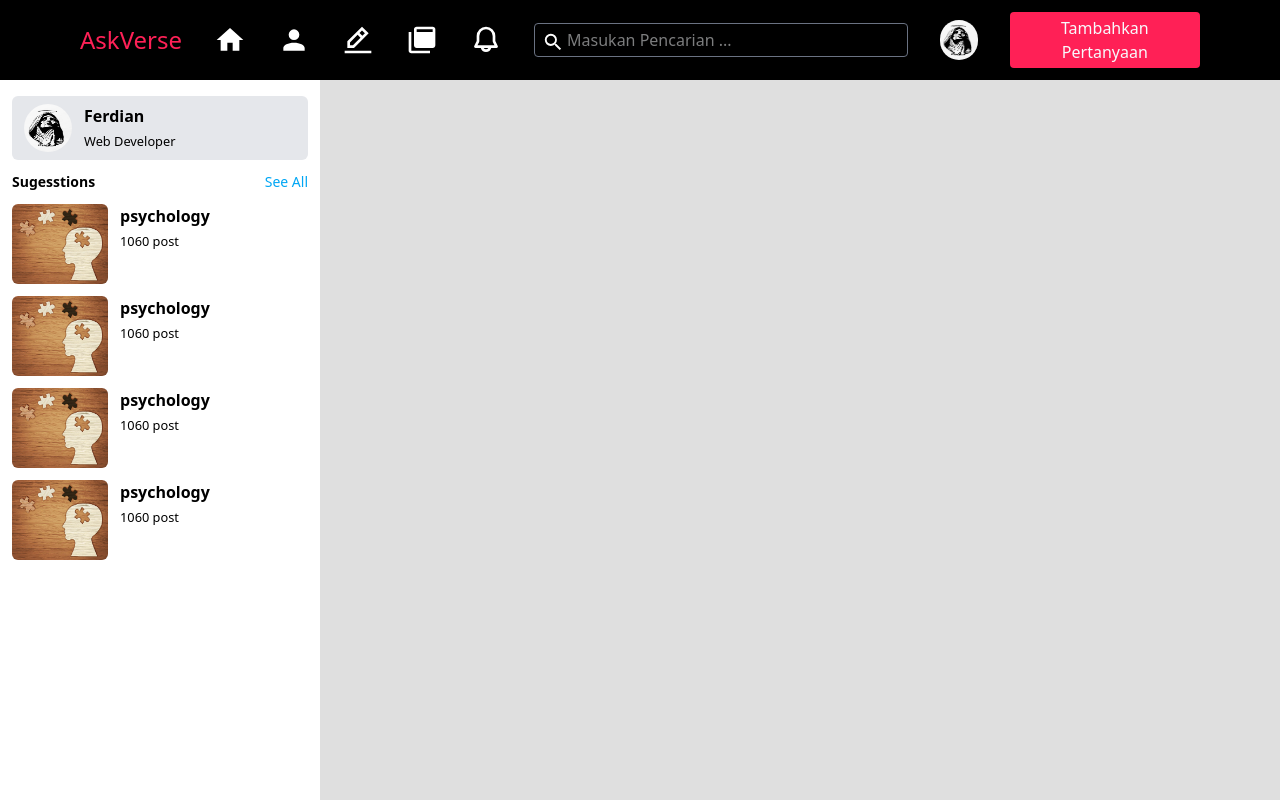
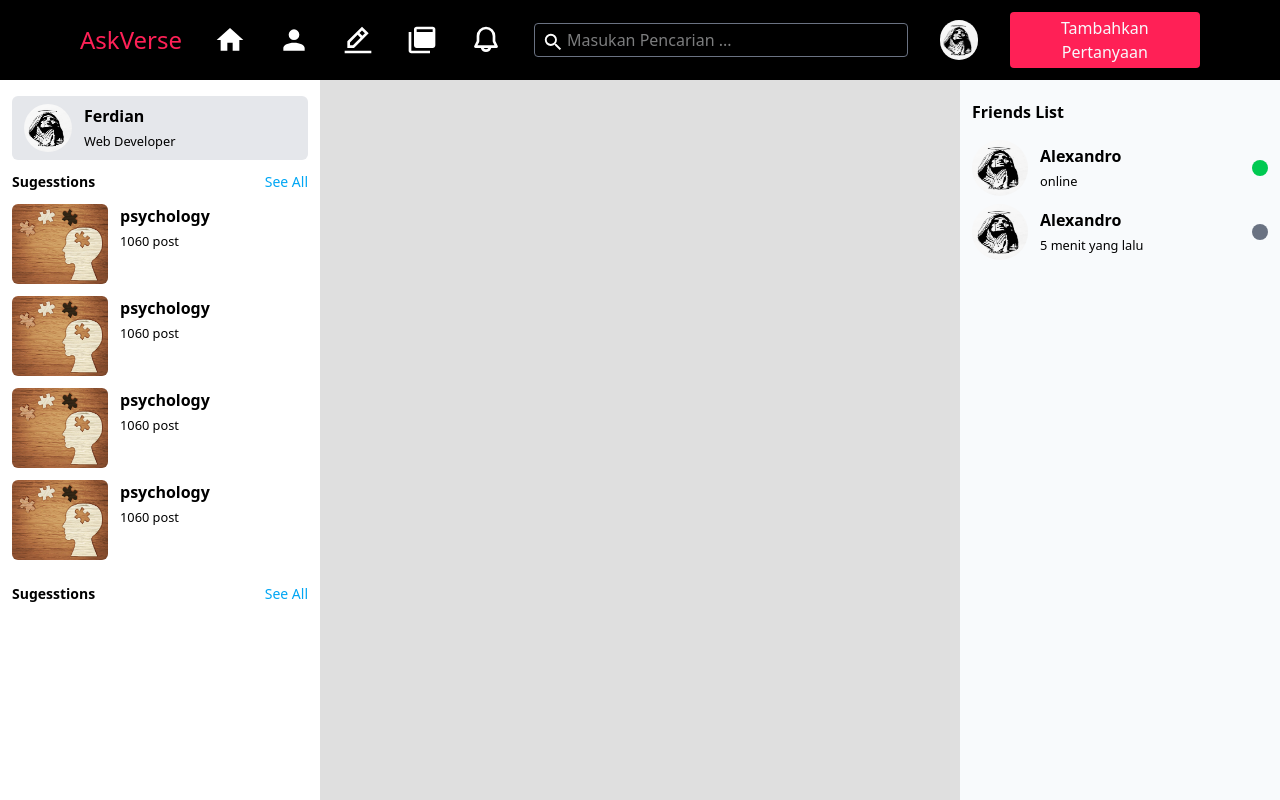
Before and after one commit to ferdian32/Social-media, a React (Vite) app: page /home in a window 1280 px wide. Built offline with nearby package versions, Linux system fonts and the light colour scheme.

Commit message:
menambahkan fitur friendlist dan menambahkan fitur kategori postingan

```diff
--- a/src/components/aside.tsx
+++ b/src/components/aside.tsx
@@ -1,5 +1,5 @@
 import { Component } from "react";
-
+import SuggestionFriends from "../fragments/suggestionFriends.tsx";
 import UserProfile from "../fragments/profile.tsx";
 import Features from "../fragments/features.tsx";
 export class Aside extends Component {
@@ -12,6 +12,7 @@ export class Aside extends Component {
 
       <UserProfile></UserProfile>
       <Features></Features>
+      <SuggestionFriends></SuggestionFriends>
     </aside>
     )
   }
--- /dev/null
+++ b/src/components/rightContent.tsx
@@ -0,0 +1,40 @@
+import { Component } from "react";
+import { Friends } from "../data/data";
+class RightContent extends Component {
+  constructor(props:any) {
+    super(props);
+  };
+  render() {
+    return (
+      <section className="fixed right-0 bg-slate-50 w-3/12 h-screen px-3 py-5">
+        <h1 className="font-semibold">Friends List</h1>
+        <div className=" mt-4">
+          {Friends?.length > 0 ? (
+            Friends?.map((list:any,index:number) => {
+              return (
+
+              <div className="flex justify-between items-center mt-2" key={index}>
+
+                <div className="flex gap-x-3 items-center  ">
+                <div className="w-14 h-14">
+                  <img src={list?.img} alt="user image" className="w-full h-full bg-cover rounded-full" />
+                </div>
+                <div>
+                  <h6 className="font-bold">{list?.name}</h6>
+                  <small>{list?.status === 'online' ? 'online' : '5 menit yang lalu'}</small>
+                </div>
+                </div>
+                <div className={` h-4 w-4 rounded-full ${list?.status === 'online' ? 'bg-green-500 ' : 'bg-gray-500'}`}></div>
+              </div>
+              )
+            })
+          ) : (
+            <h1>Tidak ada list pertemenan</h1>
+          ) }
+        </div>
+      </section>
+    )
+  }
+};
+
+export default RightContent;
--- a/src/data/data.ts
+++ b/src/data/data.ts
@@ -54,4 +54,23 @@ export const CategoryPost: Required<Kategori[]> = [
     img: '/images/psychiatra.jpg',
     title: 'psychology'
   },
+];
+
+interface FriendsList {
+  img: string,
+  name: string,
+  status: string
+};
+
+export const Friends: Required<FriendsList[]> = [
+  {
+    img: '/images/image.jpg',
+    name: 'Alexandro',
+    status: 'online'
+  },
+  {
+    img: '/images/image.jpg',
+    name: 'Alexandro',
+    status: 'offline'
+  },
 ]
--- /dev/null
+++ b/src/elements/SeeAll.tsx
@@ -0,0 +1,11 @@
+import { Link } from "react-router-dom";
+const SeeAll = () => {
+  return (
+    <div className="flex justify-between items-center mb-3 ">
+      <h4 className="text-sm font-bold">Sugesstions</h4>
+      <Link to={''} className="text-sky-500 text-sm capitalize">See all</Link>
+    </div>
+  )
+};
+
+export default SeeAll;
--- a/src/fragments/features.tsx
+++ b/src/fragments/features.tsx
@@ -1,15 +1,12 @@
-import { Link } from "react-router-dom";
+
 import { CategoryPost } from "../data/data.ts";
+import SeeAll from "../elements/SeeAll.tsx";
 const Features = () => {
   return (
     <div className="mt-3 h-[400px] overflow-hidden ">
-
-        <div className="flex justify-between items-center mb-3 ">
-          <h4 className="text-sm font-bold">Sugesstions</h4>
-          <Link to={''} className="text-sky-500 text-sm capitalize">See all</Link>
-        </div>
-        <div className="grid grid-rows-3 gap-3 mt-3 cursor-pointer">
-    {
+      <SeeAll></SeeAll>
+       <div className="grid grid-rows-3 gap-3 mt-3 cursor-pointer">
+        {
       CategoryPost?.length > 0 ? (
       CategoryPost.map((item:any,index:number) => {
         return (
@@ -29,7 +26,7 @@ const Features = () => {
     }
 
        </div>
-      </div>
+    </div>
   )
 };
 
--- /dev/null
+++ b/src/fragments/suggestionFriends.tsx
@@ -0,0 +1,16 @@
+import { Link } from "react-router-dom";
+const SuggestionFriends = () => {
+  return (
+    <section className="mt-3">
+      <div className="flex justify-between items-center mb-3 ">
+          <h4 className="text-sm font-bold">Sugesstions</h4>
+          <Link to={''} className="text-sky-500 text-sm capitalize">See all</Link>
+      </div>
+      <div className="flex justify-between">
+
+      </div>
+    </section>
+  )
+};
+
+export default SuggestionFriends;
--- a/src/pages/home.tsx
+++ b/src/pages/home.tsx
@@ -1,6 +1,7 @@
 import { Fragment } from "react/jsx-runtime"
 import NavbarComponent from "../components/navbar"
 import { Aside } from "../components/aside"
+import RightContent from "../components/rightContent"
 export default function HomePage () {
   return (
     <Fragment>
@@ -10,6 +11,7 @@ export default function HomePage () {
         <div className="">
         </div>
       </main>
+      <RightContent />
     </Fragment>
   )
 }
```
